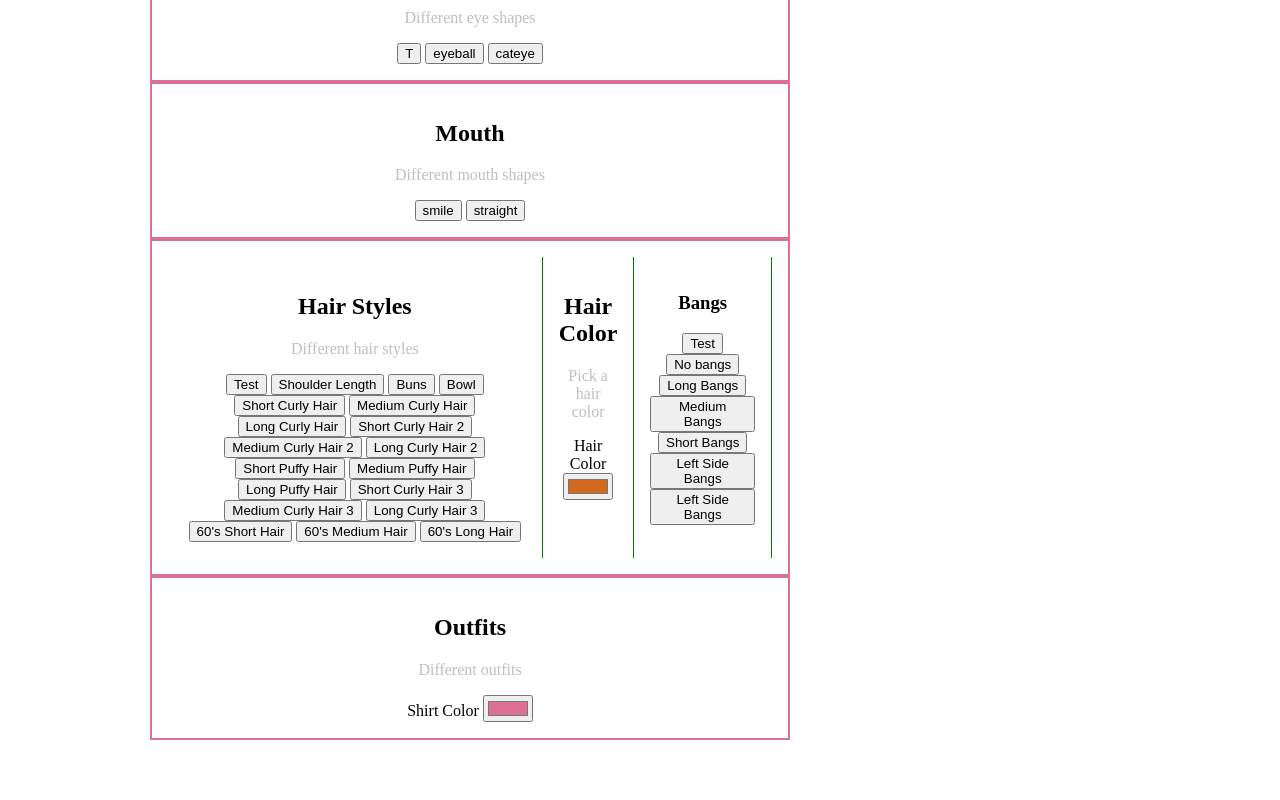
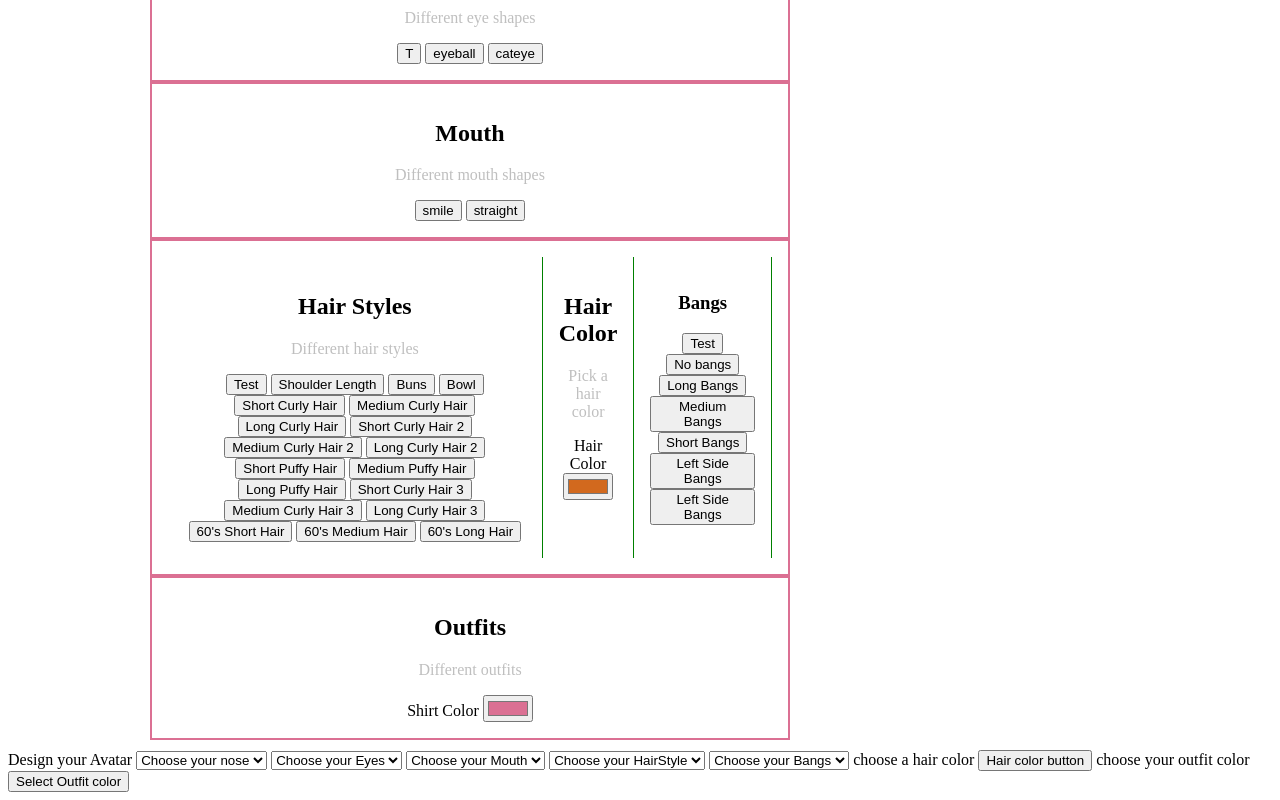
Before and after one commit to FlorenciaEmilia/avatar-maker, a plain HTML site: page index.html in a window 1280 px wide. Shown: the part 862-1662 px from the top of the page. Before the commit the page ends 1620 px from the top, so only its background shows below. Drawn offline with Linux system fonts and the light colour scheme; a script that the page names is missing.

Commit message:
started work on a new form section to eventually replace exisiting form

```diff
--- a/index.html
+++ b/index.html
@@ -1364,6 +1364,88 @@
     </div>
 </div>
 </div>
+
+
+
+<!-- test section for form area to eventually update with all selection buttons -->
+<div class = "newForm">
+    <form>
+        <label for="">Design your Avatar</label>
+        <!-- nose selector -->
+        <select name="nose" id="formNose">
+            <option value="">Choose your nose</option>
+            <option value="">nose 1</option>
+            <option value="">nose 2</option>
+            <option value="">nose 3</option>
+            <option value="">nose 4</option>
+            <option value="">nose 5</option>
+        </select>
+
+        <!-- eye selector -->
+        <select name="eye" id="formEye">
+            <option value="">Choose your Eyes</option>
+            <option value="">eye 1</option>
+            <option value="">eye 2</option>
+            <option value="">eye 3</option>
+        </select>
+
+        <!-- mouth selector -->
+        <select name="mouth" id="forMouth">
+            <option value="">Choose your Mouth</option>
+            <option value="">mouth 1</option>
+            <option value="">mouth 2</option>
+        </select>
+
+        <!-- hairstyle selector  -->
+        <select name="hairstyle" id="formHairstyle">
+            <option value="">Choose your HairStyle</option>
+            <option value="">test</option>
+            <option value="">Shoulder Length</option>
+            <option value="">Buns</option>
+            <option value="">Bowl</option>
+            <option value="">Short Curly Hair</option>
+            <option value="">Medium Curly Hair</option>
+            <option value="">Long Curly Hair</option>
+            <option value="">Short Curly Hair 2</option>
+            <option value="">Medium Curly Hair 2</option>
+            <option value="">Long Curly Hair 2</option>
+            <option value="">Short Puffy Hair</option>
+            <option value="">Medium Puffy Hair</option>
+            <option value="">Long Puffy Hair</option>
+            <option value="">Short Curly Hair 3</option>
+            <option value="">Medium Curly Hair 3</option>
+            <option value="">Long Curly Hair 3</option>
+            <option value="">60's Short Hair</option>
+            <option value="">60's Medium Hair</option>
+            <option value="">60's Long Hair</option>
+        </select>
+
+        <!-- bangs -->
+
+        <select name="bangs" id="formBangs">
+            <option value="">Choose your Bangs</option>
+            <option value="">Test</option>
+            <option value="">No Bangs</option>
+            <option value="">Long Bangs</option>
+            <option value="">Medium Bangs</option>
+            <option value="">Short Bangs</option>
+            <option value="">Left Side Bangs</option>
+            <option value="">Left Side Bangs</option>
+        </select>
+
+        <!-- hair color selector -->
+        <label for="">choose a hair color</label>
+        <button>Hair color button</button>
+
+        <!-- outfit color selector -->
+        <label for="">choose your outfit color</label>
+        <button>Select Outfit color</button>
+    </form>
+</div>
+<!-- end of new form section -->
+
+
+
 </section>
     <script src='formulas.js'></script>
     <script src="avatarhair.js"></script>
```
